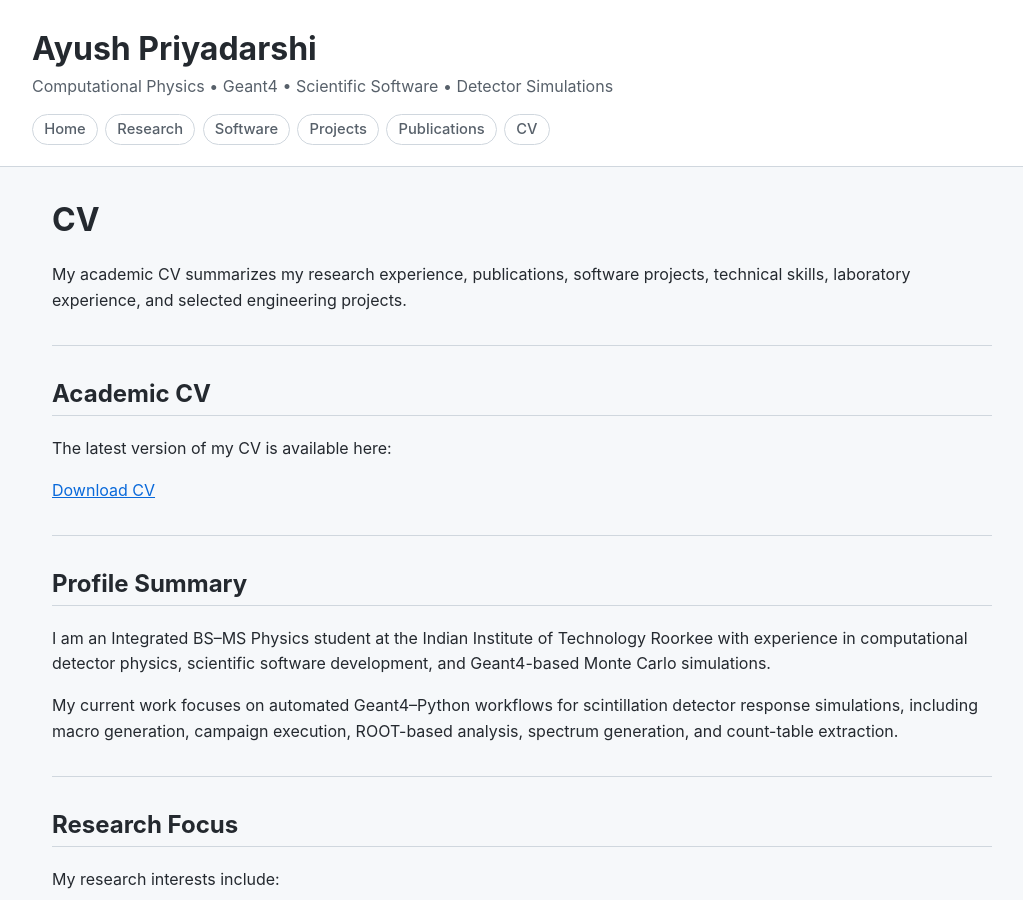
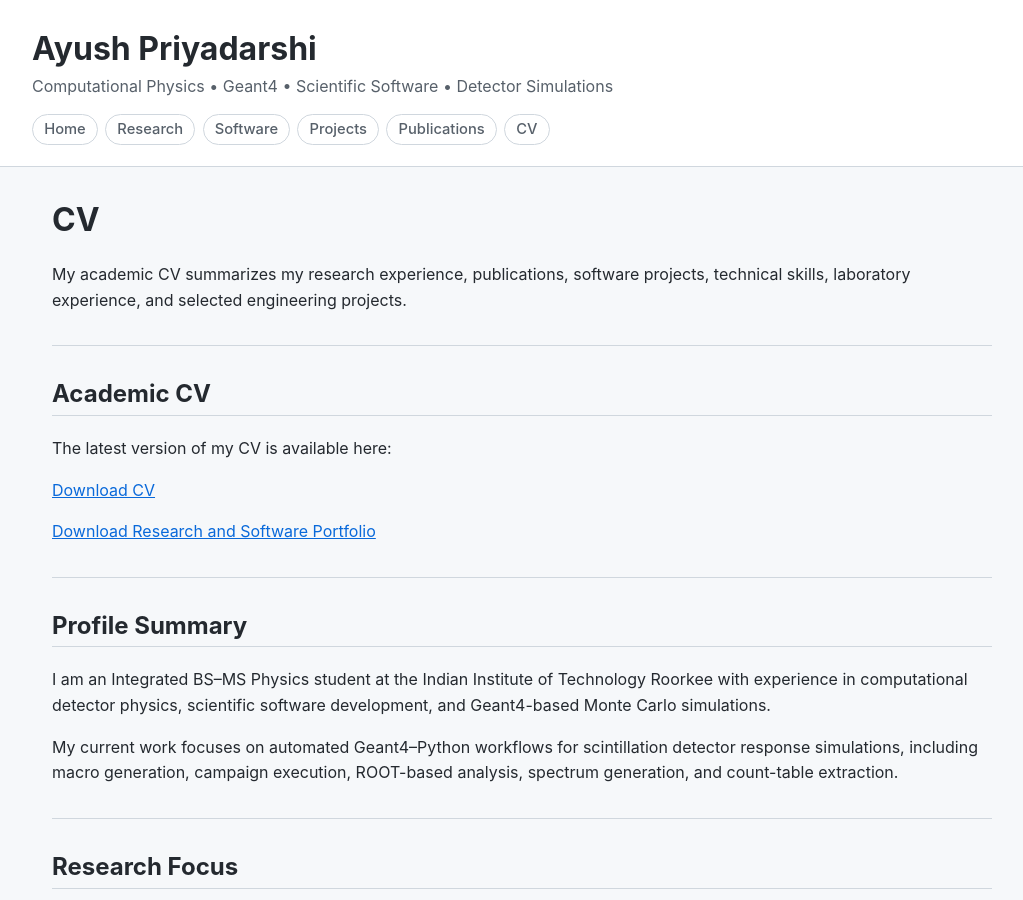
Before and after one commit to ayushpriyadarshi-18/ayushpriyadarshi-18.github.io, a Jekyll site: the page built from cv.md, in a window 1280 px wide and 900 px high. Shown: the whole window, without its empty margins (118-1141 px from the left). Built offline with Jekyll 4.4.1, drawn with Linux system fonts in a browser that asks for light colours.

Commit message:
Add research portfolio download to website

```diff
--- a/cv.md
+++ b/cv.md
@@ -14,6 +14,8 @@ My academic CV summarizes my research experience, publications, software project
 The latest version of my CV is available here:
 
 [Download CV](files/Ayush_Priyadarshi_CV.pdf)
+
+[Download Research and Software Portfolio](files/Ayush_Priyadarshi_Research_Portfolio.pdf)
 
 ---
 
```
Also changed, not shown: 1 other file.
